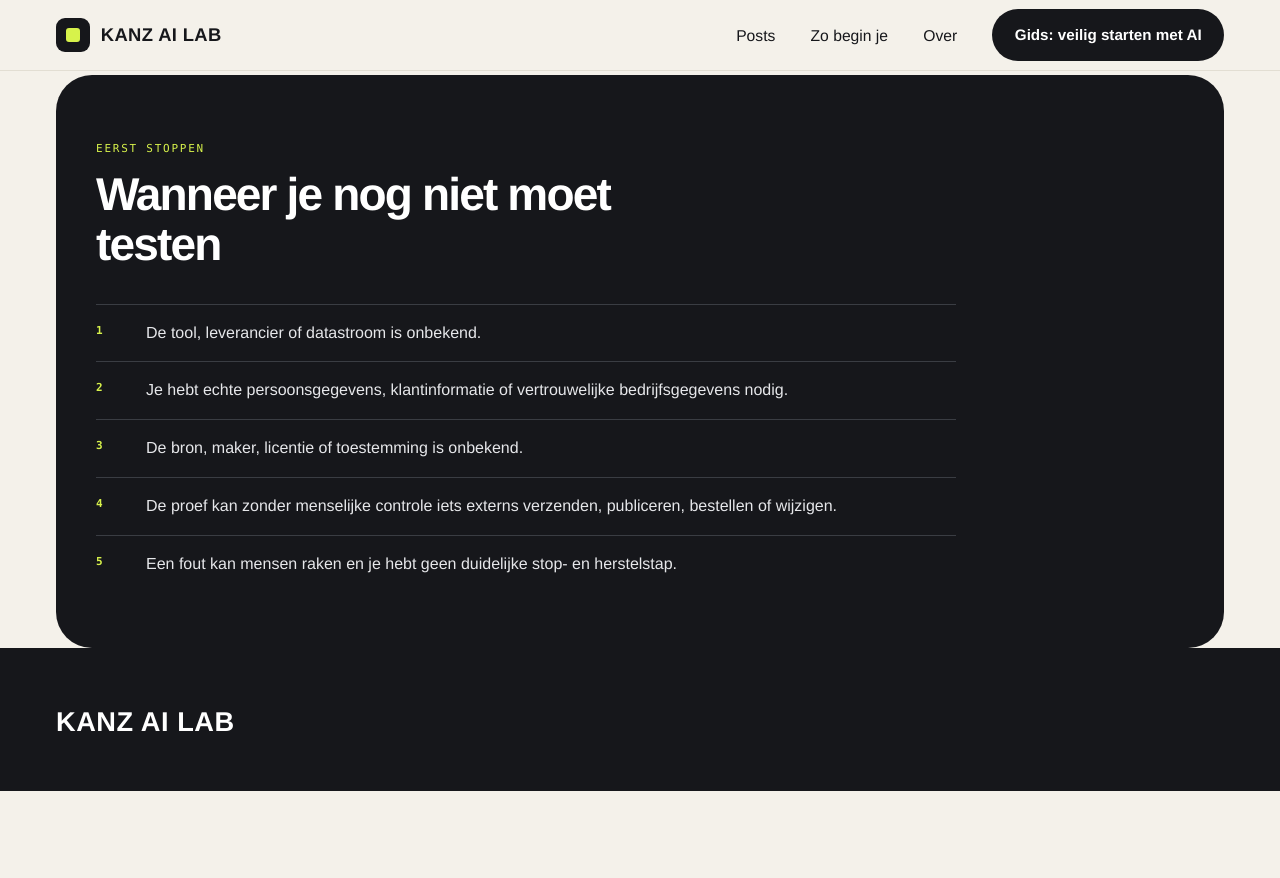
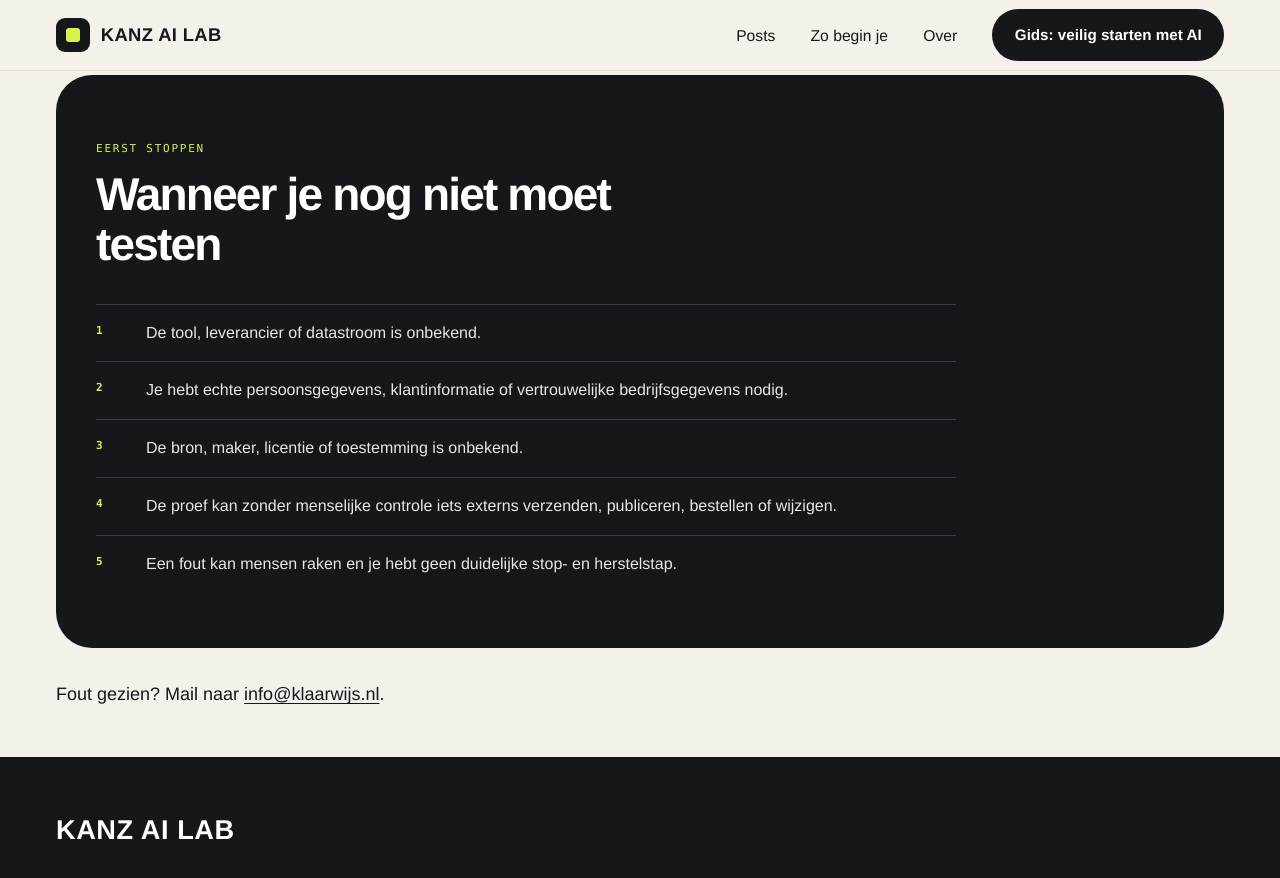
Before and after one commit to kanz-ai-lab-nl/kanz-ai-lab-nl.github.io, a Jekyll site: the page taakkaarten/veilige-mini-proef/index.html, which Jekyll copies as it is, in a window 1280 px wide and 900 px high, scrolled down 2026 px. Shown: the top 878 px of the window. Built offline with Jekyll 4.4.1, drawn with Linux system fonts in a browser that asks for light colours; before the commit the page ends 2817 px from its top, so only the background shows below that.

Commit message:
Meldroute: taakkaart-overzicht - Fout gezien? Mail naar info@klaarwijs.nl

```diff
--- a/taakkaarten/veilige-mini-proef/index.html
+++ b/taakkaarten/veilige-mini-proef/index.html
@@ -231,6 +231,7 @@ blockquote b{color:var(--ink)}
   <h2>Wanneer je nog niet moet testen</h2>
   <ol><li><span>1</span>De tool, leverancier of datastroom is onbekend.</li><li><span>2</span>Je hebt echte persoonsgegevens, klantinformatie of vertrouwelijke bedrijfsgegevens nodig.</li><li><span>3</span>De bron, maker, licentie of toestemming is onbekend.</li><li><span>4</span>De proef kan zonder menselijke controle iets externs verzenden, publiceren, bestellen of wijzigen.</li><li><span>5</span>Een fout kan mensen raken en je hebt geen duidelijke stop- en herstelstap.</li></ol>
 </section>
+<p style="margin:2rem 1.5rem 0;padding-bottom:3rem">Fout gezien? Mail naar <a href="mailto:info@klaarwijs.nl">info@klaarwijs.nl</a>.</p>
 </main>
 <script>
 var steps=[['01','Kies één terugkerende taak',['Welke ene taak wil je onderzoeken?','Waarom is deze taak het proberen waard?']],['02','Baken de mini-proef af',['Wat is precies één uitvoer?','Wat valt buiten deze proef?']],['03','Maak veilige oefeninvoer',['Welke volledig fictieve of synthetische invoer gebruik je?','Welke echte gegevens blijven buiten beeld?']],['04','Schrijf tool en datastroom op',['Welke tool of leverancier wil je gebruiken?','Waar gaan de gegevens heen en wat wordt bewaard?','Wat weet je nog niet?']],['05','Controleer bron en licentie',['Welke bron gebruik je? Wie is maker of eigenaar?','Welke licentie of toestemming geldt voor dit doel?']],['06','Leg menselijke controle vast',['Wie controleert de uitvoer vóór verder gebruik?','Waarop controleert die persoon?','Wat gebeurt nooit automatisch?']],['07','Bepaal stop en herstel',['Stop direct wanneer…','Zo herstel je de proef']],['08','Kies één volgende handmatige stap',['Welke stap doe je nu, wie doet die en wanneer?']]];
```
